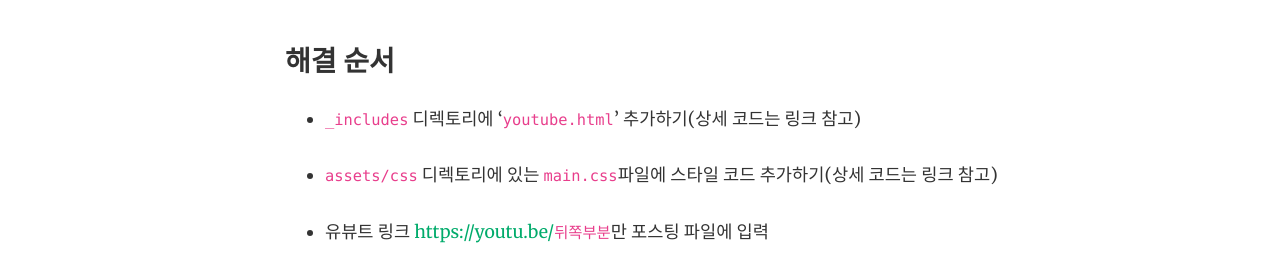
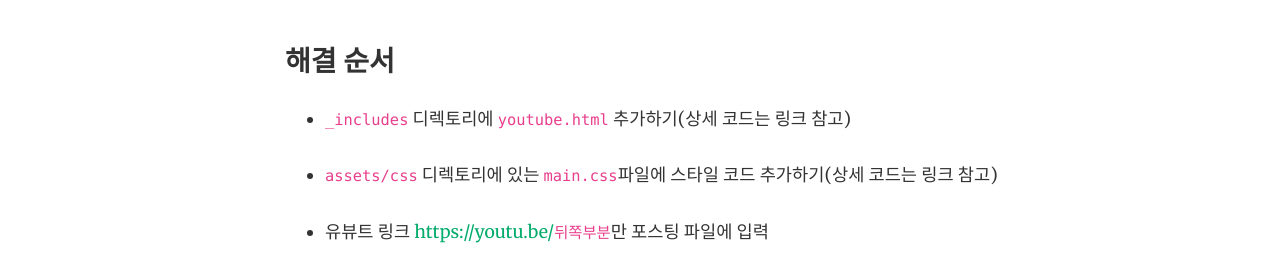
Before and after one commit to samantha-writer/samantha-writer.github.io, a Jekyll site: the page built from _posts/2021-01-13-210113.md, in a window 1280 px wide and 900 px high. Shown: the part 390-661 px from the top of the window. Built offline with Jekyll 4.4.1, drawn with Linux system fonts in a browser that asks for light colours; nearby versions of some CDN libraries; comment, search, counter and statistics services are not loaded.

Commit message:
포스팅 내용 수정

```diff
--- a/_posts/2021-01-13-210113.md
+++ b/_posts/2021-01-13-210113.md
@@ -18,7 +18,7 @@ hidden: false
 
 ### 해결 순서
 
-- `_includes` 디렉토리에 '`youtube.html`' 추가하기(상세 코드는 링크 참고)
+- `_includes` 디렉토리에 `youtube.html` 추가하기(상세 코드는 링크 참고)
 
 - `assets/css` 디렉토리에 있는 `main.css`파일에 스타일 코드 추가하기(상세 코드는 링크 참고)
 
```
Also changed, not shown: _posts/2021-01-14-210114.md (+6 -1 lines), 1 other file.
